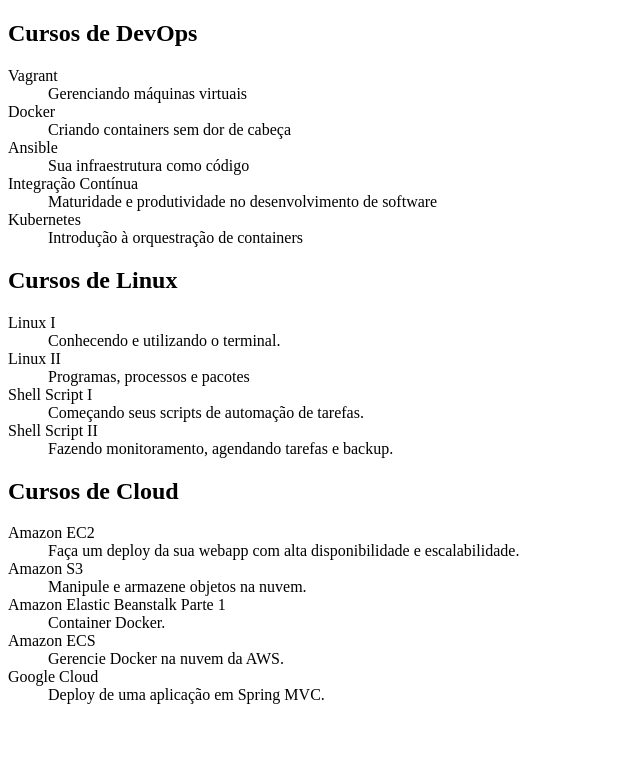
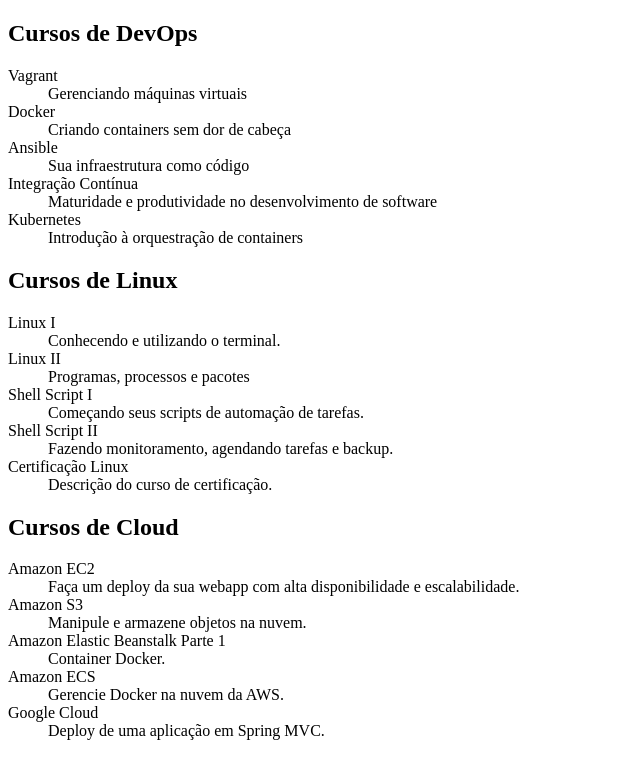
Before and after one commit to cristal089/alura-git, a plain HTML site: page index.html in a window 1280 px wide. Shown: the whole page, without its empty margins (0-640 px from the left). Drawn offline with Linux system fonts and the light colour scheme.

Commit message:
Adicionando novo curso de Linux

```diff
--- a/index.html
+++ b/index.html
@@ -39,6 +39,9 @@
 
     <dt>Shell Script II</dt>
     <dd>Fazendo monitoramento, agendando tarefas e backup.</dd>
+
+    <dt>Certificação Linux</dt>
+    <dd>Descrição do curso de certificação.</dd>
   </dl>
 
   <h2>Cursos de Cloud</h2>
```
